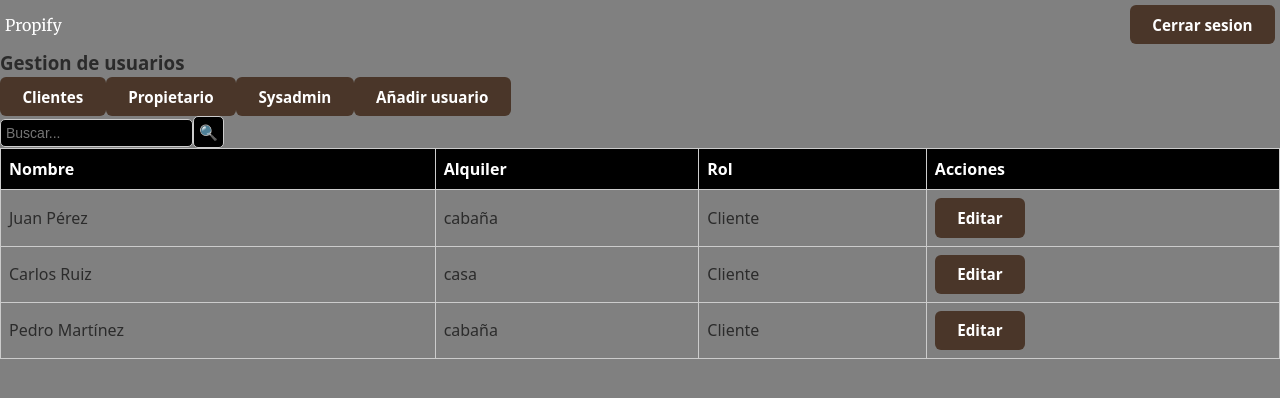
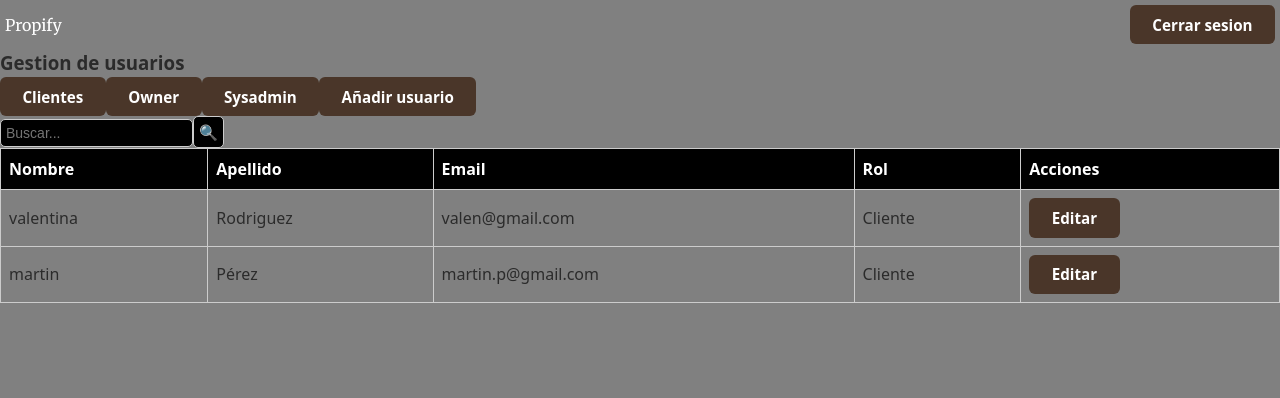
Before and after one commit to Sebas-ale6/Propify-front, a React (Vite) app in the folder Propify-front/: page /sysadmin in a window 1280 px wide. Shown: the top 398 px of the page. Built offline with nearby package versions, Linux system fonts and the light colour scheme.

Commit message:
Maquetado de conexion a la API

```diff
--- /dev/null
+++ b/Propify-front/src/Api/userApi.js
@@ -0,0 +1,42 @@
+const API_URL = "src/data/UsersData.json";
+
+const usersApi = {
+  getAll: async () => {
+    const response = await fetch(API_URL);
+    if (!response.ok) throw new Error("Error al obtener los usuarios");
+    return await response.json();
+  },
+
+  getById: async (id) => {
+    const users = await usersApi.getAll();
+    return users.find(user => user.id === id) || null;
+  },
+
+  create: async (newUser) => {
+    return await fetch(API_URL, {
+      method: "POST",
+      headers: {
+        "Content-Type": "application/json"
+      },
+      body: JSON.stringify(newUser)
+    });
+  },
+
+  update: async (id, updatedFields) => {
+    return await fetch(`${API_URL}/${id}`, {
+      method: "PUT",
+      headers: {
+        "Content-Type": "application/json"
+      },
+      body: JSON.stringify(updatedFields)
+    });
+  },
+
+  delete: async (id) => {
+    return await fetch(`${API_URL}/${id}`, {
+      method: "DELETE"
+    });
+  }
+};
+
+export default usersApi;
--- a/Propify-front/src/components/List/UsersList.jsx
+++ b/Propify-front/src/components/List/UsersList.jsx
@@ -1,14 +1,14 @@
 const UsersList = ({ users, role, callback }) => {
   const filteredByRole = users.filter((user) => user.role === role);
 
-  let headerField;
+  {/*let headerField;
   if (role === "Cliente") {
     headerField = "Alquiler";
-  } else if (role === "Propietario") {
+  } else if (role === "owner") {
     headerField = "Propiedad";
   } else {
     headerField = "Fecha de alta";
-  }
+  }*/}
 
   return (
     <div>
@@ -16,26 +16,30 @@ const UsersList = ({ users, role, callback }) => {
         <thead>
           <tr>
             <th style={headerStyle}>Nombre</th>
-            <th style={headerStyle}>{headerField}</th>
+            <th style={headerStyle}>Apellido</th>
+            <th style={headerStyle}>Email</th>
+            {/*<th style={headerStyle}>{headerField}</th>*/}
             <th style={headerStyle}>Rol</th>
             <th style={headerStyle}>Acciones</th>
           </tr>
         </thead>
         <tbody>
           {filteredByRole.map((user) => {
-            let field;
+           {/* let field;
             if (role === "Cliente") {
               field = user.rent;
-            } else if (role === "Propietario") {
+            } else if (role === "owner") {
               field = user.property;
             } else {
               field = user.date;
-            }
+            }*/}
 
             return (
               <tr key={user.id}>
                 <td style={tdStyle}>{user.name}</td>
-                <td style={tdStyle}>{field}</td>
+                <td style={tdStyle}>{user.surname}</td>
+                <td style={tdStyle}>{user.email}</td>
+               { /*<td style={tdStyle}>{field}</td>*/}
                 <td style={tdStyle}>{user.role}</td>
                 <td style={tdStyle}><button onClick={callback}>Editar</button></td>
               </tr>
--- a/Propify-front/src/components/forms/UserForm.jsx
+++ b/Propify-front/src/components/forms/UserForm.jsx
@@ -3,19 +3,22 @@ const UserForm = ({ type, role }) => {
   return (
     <form action="">
         <h2>{ type === "create" ? "Crear usuario" : "Editar usuario" }</h2>
-      <input placeholder="Usuario" type="text"></input>
-      <input placeholder="Email" type="email"></input>
-      <input placeholder="Contraseña" type="password"></input>
-      <select>
+      <input placeholder="Nombre" type="text" name="name"></input>
+      <input placeholder="Apellido" type="text" name="surname"></input>
+      <input placeholder="Email" type="email" name="email"></input>
+      <input placeholder="Contraseña" type="password" name="password"></input>
+      {type === "create" ? <select name="role" defaultValue={role}>
+          <option value={role}>{role}</option>
+      </select>
+       :
+      <select name="role" defaultValue={role}>
         <option value="cliente">Cliente</option>
         <option value="propietario">Propietario</option>
         <option value="SysAdmin">SysAdmin</option>
       </select>
-
+      }
       {role === "Cliente" ? null : (
         <div>
-          <input placeholder="Nombre" type="text"></input>
-          <input placeholder="Apellido" type="text"></input>
           <input placeholder="CBU" type="number"></input>
           <select>
             <option value="dni">DNI</option>
--- a/Propify-front/src/data/UsersData.js
+++ /dev/null
@@ -1,58 +0,0 @@
-const userData = [
- {
-    "id": 1,
-    "name": "Juan Pérez",
-    "rent": "cabaña",
-    "role": "Cliente",
-    "status": true,
-    "property": "Cabaña Los Álamos",
-    "date": "2025-06-15"
-  },
-  {
-    "id": 2,
-    "name": "María Gómez",
-    "rent": "departamento",
-    "role": "Propietario",
-    "status": true,
-    "property": "Depto Centro 3A",
-    "date": "2025-07-01"
-  },
-  {
-    "id": 3,
-    "name": "Carlos Ruiz",
-    "rent": "casa",
-    "role": "Cliente",
-    "status": false,
-    "property": "Casa Barrio Norte",
-    "date": "2024-12-20"
-  },
-  {
-    "id": 4,
-    "name": "Lucía Fernández",
-    "rent": "departamento",
-    "role": "Propietario",
-    "status": true,
-    "property": "Depto Premium 2B",
-    "date": "2025-01-10"
-  },
-  {
-    "id": 5,
-    "name": "Pedro Martínez",
-    "rent": "cabaña",
-    "role": "Cliente",
-    "status": false,
-    "property": "Cabaña El Bosque",
-    "date": "2024-11-05"
-  },
-  {
-    "id": 6,
-    "name": "Pedro Morales",
-    "rent": "",
-    "role": "SysAdmin",
-    "status": true,
-    "property": "",
-    "date": "2022-12-15"
-  }
-]
-
-export default userData
--- /dev/null
+++ b/Propify-front/src/data/UsersData.json
@@ -0,0 +1,74 @@
+[
+  {
+    "id": 1,
+    "name": "pedri",
+    "surname": "Gasparin",
+    "email": "pedri@gmail.com",
+    "password": "IndependienteSubcampeon",
+    "numberPhone": "34644321despegue",
+    "documentType": 1,
+    "dni": "45831181",
+    "cvu": 1234567,
+    "role": "owner"
+  },
+  {
+    "id": 2,
+    "name": "lucas",
+    "surname": "Fernández",
+    "email": "lucas@gmail.com",
+    "password": "RiverPlateCampeon2023",
+    "numberPhone": "34169874golazo",
+    "documentType": 1,
+    "dni": "43125896",
+    "cvu": 2345678,
+    "role": "owner"
+  },
+  {
+    "id": 3,
+    "name": "valentina",
+    "surname": "Rodriguez",
+    "email": "valen@gmail.com",
+    "password": "ValenContraseña123",
+    "numberPhone": null,
+    "documentType": null,
+    "dni": null,
+    "cvu": null,
+    "role": "Cliente"
+  },
+  {
+    "id": 4,
+    "name": "martin",
+    "surname": "Pérez",
+    "email": "martin.p@gmail.com",
+    "password": "BocaElMasGrande12",
+    "numberPhone": null,
+    "documentType": null,
+    "dni": null,
+    "cvu": null,
+    "role": "Cliente"
+  },
+  {
+    "id": 5,
+    "name": "agustina",
+    "surname": "López",
+    "email": "agustina_lopez@gmail.com",
+    "password": "AgusPass456!",
+    "numberPhone": "26433789turquesa",
+    "documentType": 1,
+    "dni": "42678123",
+    "cvu": 5678901,
+    "role": "owner"
+  },
+  {
+    "id": 6,
+    "name": "bruno",
+    "surname": "Gonzalez",
+    "email": "bruno_g@gmail.com",
+    "password": "Bruno123Seguro",
+    "numberPhone": "35155222drone",
+    "documentType": 1,
+    "dni": "43560987",
+    "cvu": null,
+    "role": "SysAdmin"
+  }
+]
--- a/Propify-front/src/pages/SysAdmin.jsx
+++ b/Propify-front/src/pages/SysAdmin.jsx
@@ -1,6 +1,6 @@
-import { useState } from "react";
+import { useEffect, useState } from "react";
 import UsersList from "../components/List/UsersList";
-import userData from "../data/UsersData";
+import usersApi from "../Api/userApi";
 import { useLanguage } from "../components/context/LanguageContext";
 import UserForm from "../components/forms/UserForm";
 
@@ -11,13 +11,22 @@ const SysAdmin = () => {
   const { t, language, setLanguage } = useLanguage();
   const [screenState, setScreenState] = useState("table");
   const [typeFormState, setTypeFormState] = useState("create");
+  const [usersDataState, setUsersDataState] = useState([]);
+
+  useEffect(() => {
+    const getUsers = async () => {
+      const data = await usersApi.getAll();
+      setUsersDataState(data);
+    };
+    getUsers();
+  }, []);
 
   const handleInputChange = (e) => {
     setInputState(e.target.value);
   };
 
   const handleSearch = () => {
-    const filtered = userData.filter(
+    const filtered = usersDataState.filter(
       (user) =>
         user.name?.toLowerCase().includes(inputState.toLowerCase()) ||
         user.apellido?.toLowerCase().includes(inputState.toLowerCase()) ||
@@ -58,10 +67,10 @@ const SysAdmin = () => {
             </button>
             <button
               onClick={() => {
-                setRoleState("Propietario");
+                setRoleState("owner");
               }}
             >
-              Propietario
+              Owner
             </button>
             <button
               onClick={() => {
@@ -72,7 +81,7 @@ const SysAdmin = () => {
             </button>
             <button
               onClick={() => {
-                setTypeFormState("create")
+                setTypeFormState("create");
                 setScreenState("form");
               }}
             >
@@ -109,9 +118,15 @@ const SysAdmin = () => {
         </div>
       )}
       {screenState === "table" ? (
+        <div>
+          {usersDataState.length === 0 ? (
+            <p>Cargando...</p>
+          ) : (
             <UsersList
               users={
-            userDataFilterState.length === 0 ? userData : userDataFilterState
+                userDataFilterState.length === 0
+                  ? usersDataState
+                  : userDataFilterState
               }
               role={roleState}
               callback={() => {
@@ -119,6 +134,8 @@ const SysAdmin = () => {
                 setScreenState("form");
               }}
             ></UsersList>
+          )}
+        </div>
       ) : (
         <UserForm type={typeFormState} role={roleState}></UserForm>
       )}
```
Lines whose indentation alone changed are shown as unchanged.
